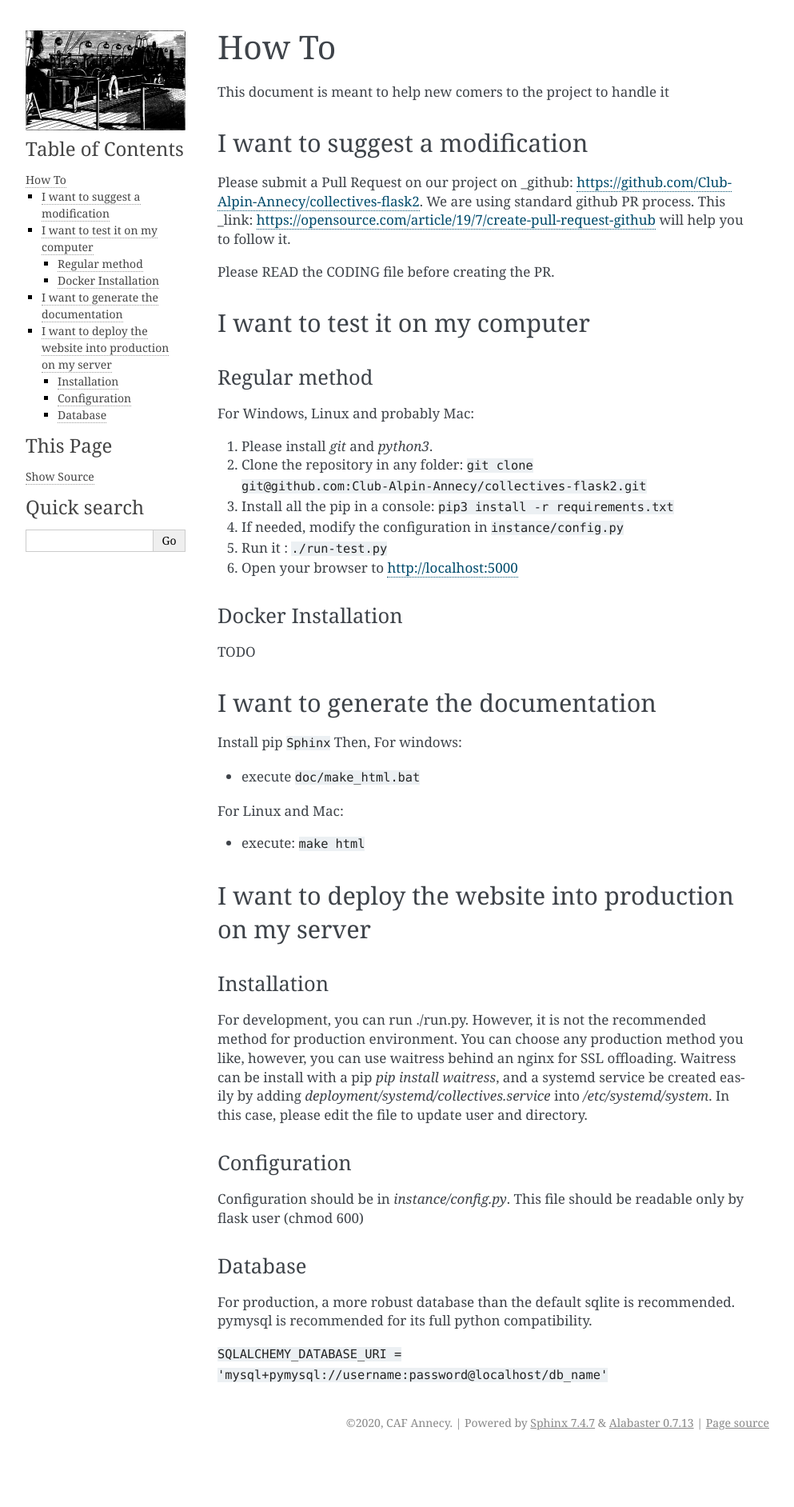
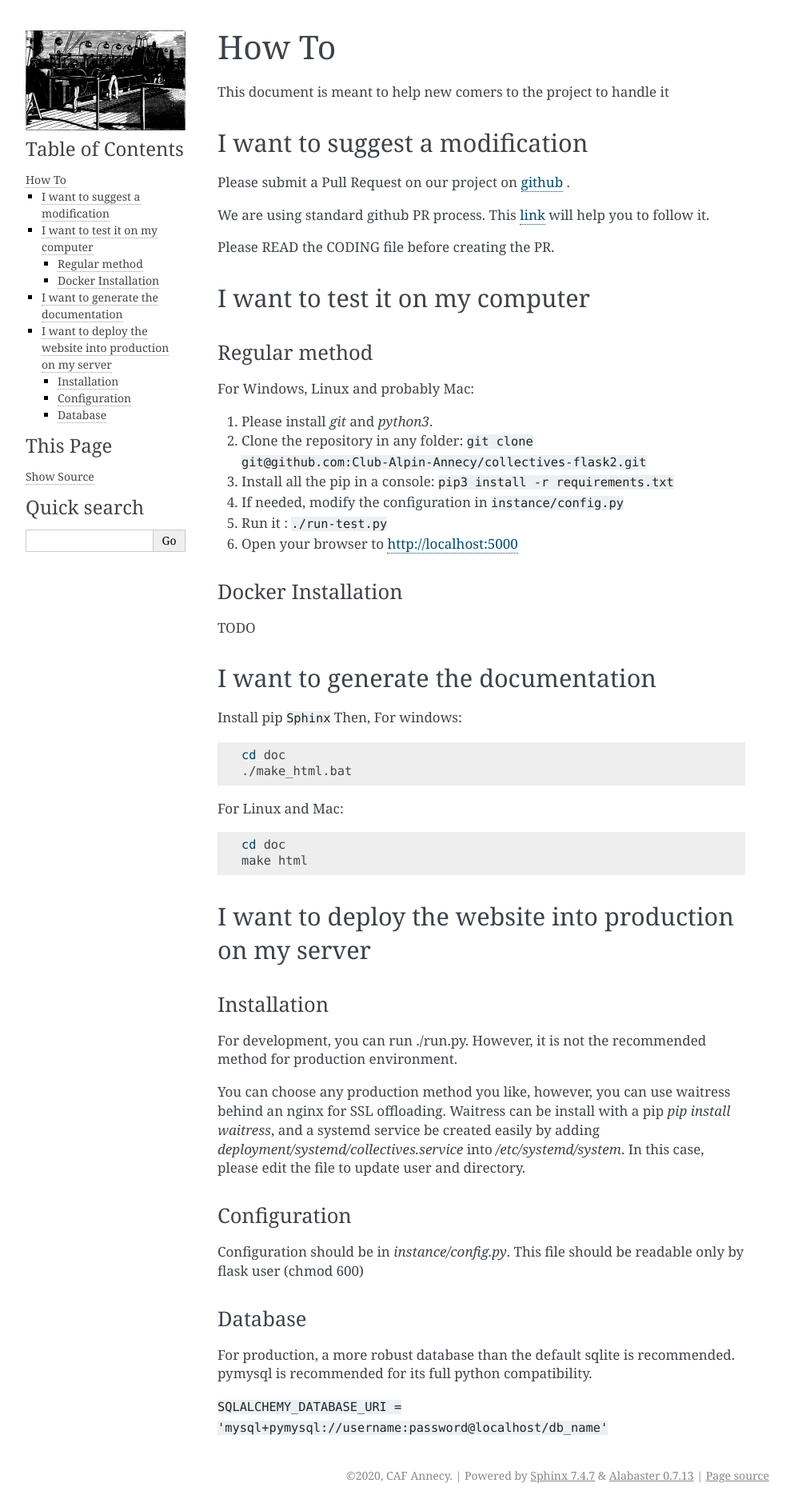
Before and after one commit to Club-Alpin-Annecy/collectives, a Sphinx documentation site: the page built from doc/source/howto.rst, in a window 1280 px wide. Shown: the whole page at 80% size, without its empty margins (148-1141 px from the left). Built offline with Sphinx 7.4.7, drawn with Linux system fonts in a browser that asks for light colours; the version number could not be read and is left out; before the commit the page ends 1818 px from its top, so only the background shows below that.

Commit message:
Doc: add dynamic version tag in conf.py from git and fix some formatting in howto

```diff
--- a/doc/source/conf.py
+++ b/doc/source/conf.py
@@ -12,8 +12,12 @@
 #
 import os
 import sys
+import subprocess
 sys.path.insert(0, os.path.abspath('../..'))
 
+run = subprocess.run(['git', 'describe', '--tags'],
+                        stdout=subprocess.PIPE,
+                        check=False)
 
 # -- Project information -----------------------------------------------------
 
@@ -22,7 +26,7 @@
 author = 'CAF Annecy'
 
 # The full version, including alpha/beta/rc tags
-release = 'v0.3'
+release = run.stdout.decode('utf-8')
 
 
 # -- General configuration ---------------------------------------------------
--- a/doc/source/howto.rst
+++ b/doc/source/howto.rst
@@ -4,8 +4,10 @@
 
 I want to suggest a modification
 ------------------------------------
-Please submit a Pull Request on our project on _github: https://github.com/Club-Alpin-Annecy/collectives-flask2.
-We are using standard github PR process. This _link: https://opensource.com/article/19/7/create-pull-request-github
+Please submit a Pull Request on our project on `github <https://github.com/Club-Alpin-Annecy/collectives-flask2>`_ .
+
+We are using standard github PR process. This
+`link <https://opensource.com/article/19/7/create-pull-request-github>`_
 will help you to follow it.
 
 Please READ the CODING file before creating the PR.
@@ -33,11 +35,17 @@
 Then,
 For windows:
 
-- execute ``doc/make_html.bat``
+.. code-block:: bash
+
+    cd doc
+    ./make_html.bat
 
 For Linux and Mac:
 
-- execute: ``make html``
+.. code-block:: bash
+
+    cd doc
+    make html
 
 I want to deploy the website into production on my server
 -----------------------------------------------------------
@@ -45,6 +53,7 @@
 ..............
 For development, you can run ./run.py. However, it is not the recommended
 method for production environment.
+
 You can choose any production method you like, however, you can use waitress
 behind an nginx for SSL offloading. Waitress can be install with a pip
 `pip install waitress`, and a systemd service be created easily by adding
```
Also changed, not shown: README.md (+2 -3 lines).
